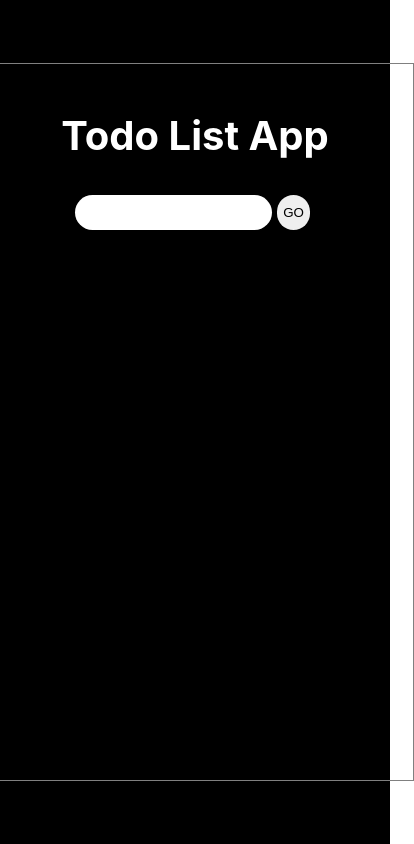
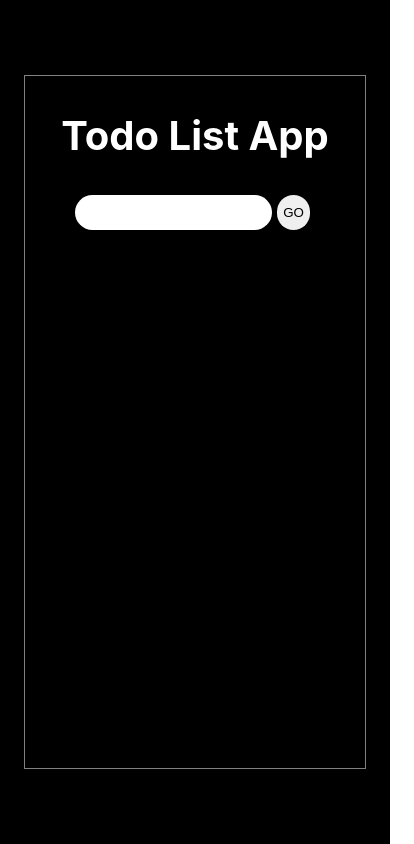
Before and after one commit to sdhamani/React-Todo-List-App, a React (Create React App) app: page / in a window 390 px wide. Shown: the whole page, 414 px wide, since content can reach past the window. Built offline with nearby package versions, Linux system fonts and the light colour scheme.

Commit message:
Update App.css

```diff
--- a/src/App.css
+++ b/src/App.css
@@ -8,6 +8,7 @@
 }
 
 .Container{
+  max-width: widh;
   display: flex;
   height: 80vh;
   padding: 20px;
@@ -29,12 +30,12 @@
 }
 
 @media (max-width: 767px){
-.todoForm, .singleTodo , .Container {
+.todoForm, .singleTodo , .Container , .allToDo {
     width: -webkit-max-content;
     width: -moz-max-content;
     width: max-content;
-    /* margin: 0 50px;
-    padding: 0.5rem 0rem */
+    margin: 0 50px;
+    padding: 0.5rem 0rem
 }}
 
 input{
```
